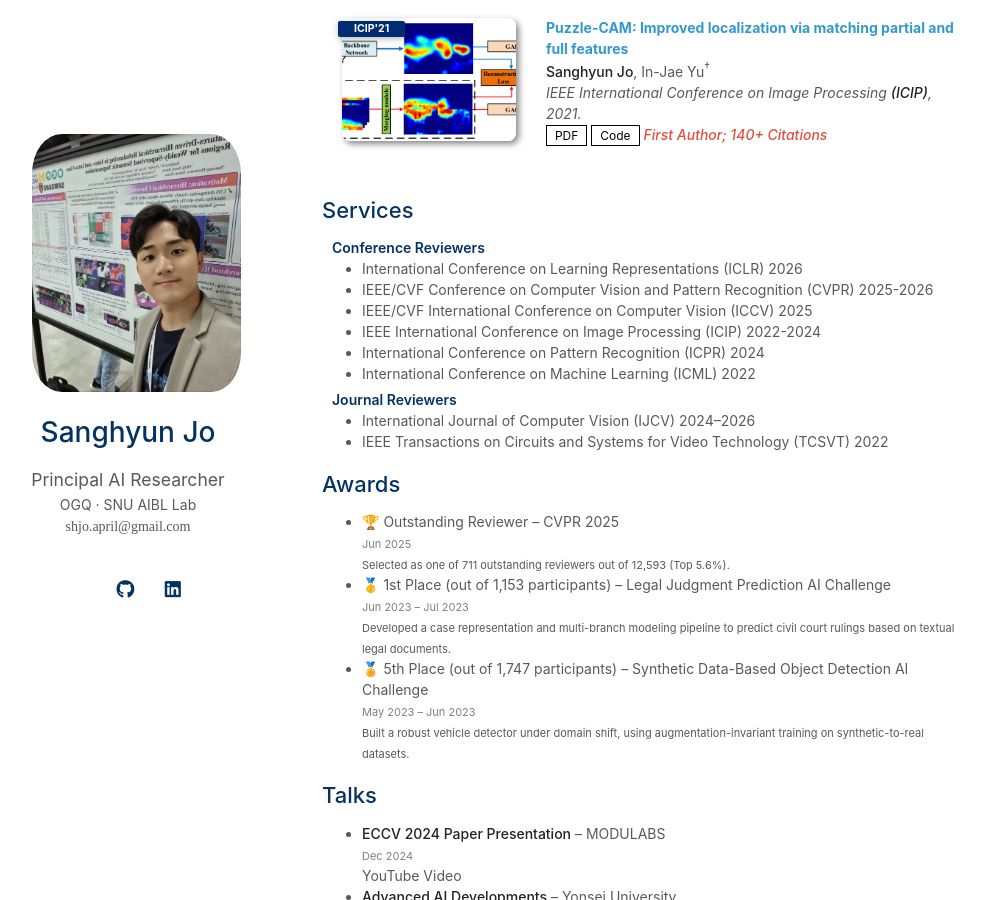
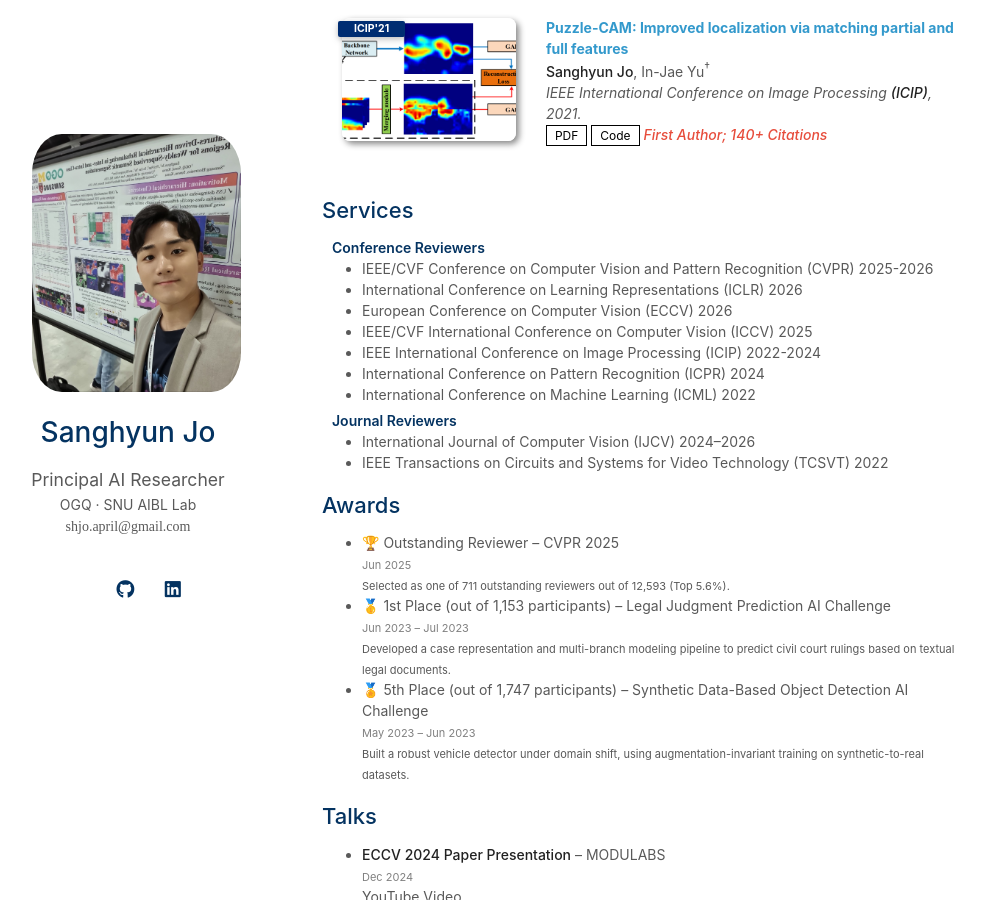
Before and after one commit to shjo-april/shjo-april.github.io, a Jekyll site: the page built from index.md, in a window 1280 px wide and 900 px high, scrolled down 2272 px. Shown: the whole window, without its empty margins (148-1133 px from the left). Built offline with Jekyll 4.4.1, drawn with Linux system fonts in a browser that asks for light colours; a style sheet for code colours, icons or effects is not loaded; our own code applies the rules of GitHub Pages for plain Markdown files.

```diff
--- a/_includes/awards.md
+++ b/_includes/awards.md
@@ -2,7 +2,7 @@
 
 <ul style="margin:0 0 20px;">
   <li>
-    <a href="https://cvpr.thecvf.com/Conferences/2025" target="_blank"><autocolor>
+    <a href="https://cvpr.thecvf.com/Conferences/2025/ProgramCommittee#all-outstanding-reviewer" target="_blank"><autocolor>
       🏆 Outstanding Reviewer – CVPR 2025
     </autocolor></a><br>
     <small style="color:gray;">Jun 2025</small><br>
--- a/_includes/services.md
+++ b/_includes/services.md
@@ -3,8 +3,9 @@
 <h4 style="margin:0 10px 0;">Conference Reviewers</h4>
 
 <ul style="margin:0 0 5px;">
+  <li><a href="https://cvpr2025.thecvf.com/"><autocolor>IEEE/CVF Conference on Computer Vision and Pattern Recognition (CVPR) 2025-2026</autocolor></a></li>
   <li><a href="https://iclr.cc/Conferences/2026/"><autocolor>International Conference on Learning Representations (ICLR) 2026</autocolor></a></li>
-  <li><a href="https://cvpr2025.thecvf.com/"><autocolor>IEEE/CVF Conference on Computer Vision and Pattern Recognition (CVPR) 2025-2026</autocolor></a></li>
+  <li><a href="https://eccv.ecva.net/Conferences/2026"><autocolor>European Conference on Computer Vision (ECCV) 2026</autocolor></a></li>
   <li><a href="https://iccv2025.thecvf.com/"><autocolor>IEEE/CVF International Conference on Computer Vision (ICCV) 2025</autocolor></a></li>
   <li><a href="https://2024.ieeeicip.org/"><autocolor>IEEE International Conference on Image Processing (ICIP) 2022-2024</autocolor></a></li>
   <li><a href="https://www.icpr2024.org/"><autocolor>International Conference on Pattern Recognition (ICPR) 2024</autocolor></a></li>
```
